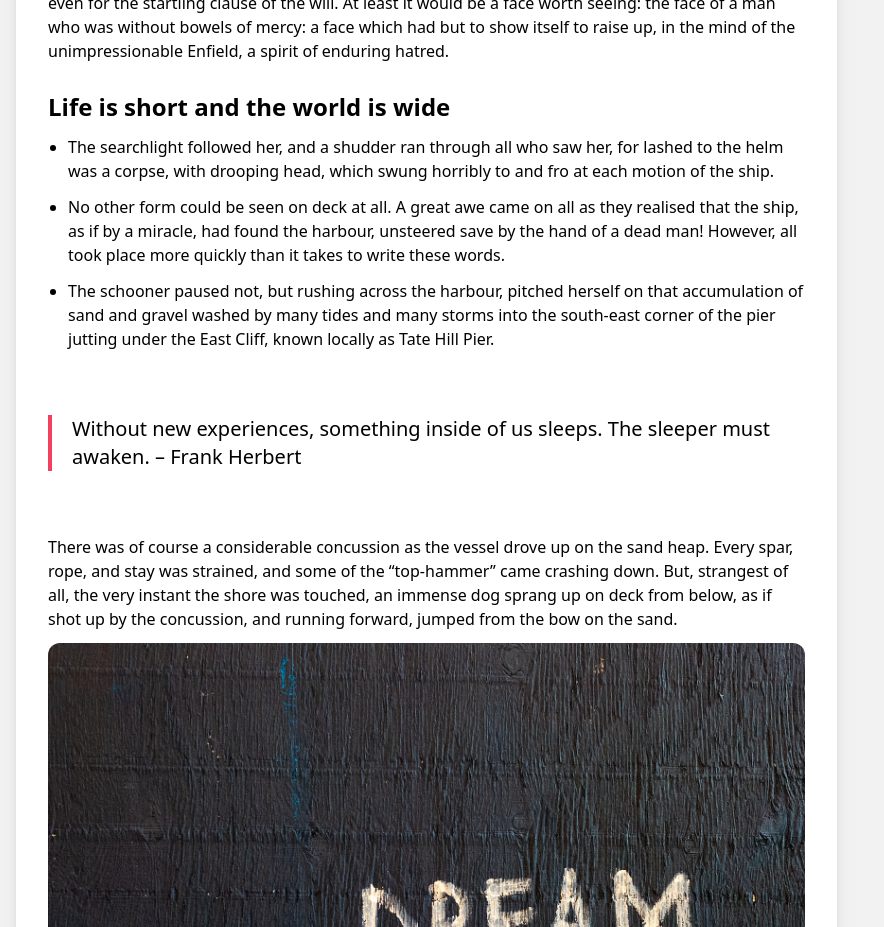
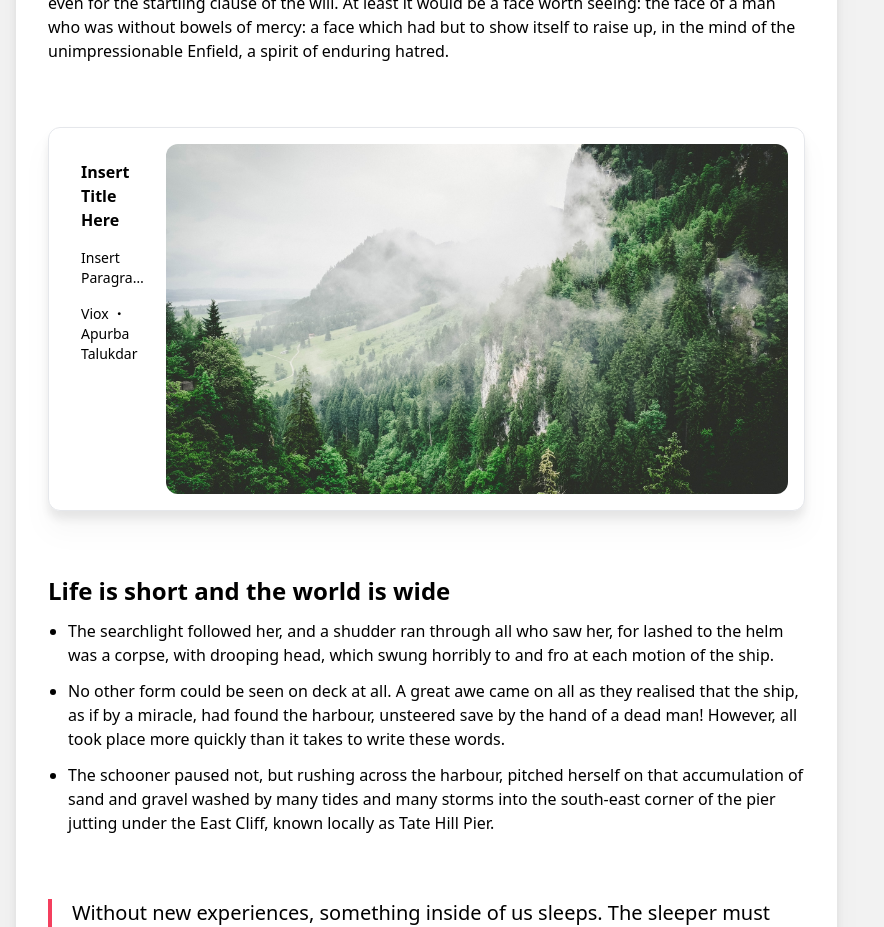
Before and after one commit to dashiedash/neon-theme, a Next.js app: page /items/post-cover-autoheight in a window 1280 px wide. Shown: the part 2900-3827 px from the top of the page, without its empty margins (0-884 px from the left). Built offline with nearby package versions, Linux system fonts and the light colour scheme; no server answers.

Commit message:
Set External Article card in Post Cover Autoheight

```diff
--- a/src/components/main/article.tsx
+++ b/src/components/main/article.tsx
@@ -138,10 +138,12 @@ export const ExternalArticle = ({
   url,
   source,
   author,
+  image,
 }: {
   url: string;
   source: string;
   author: string;
+  image: string;
 }) => {
   const [title, setTitle] = useState("Loading...");
   const [firstParagraph, setFirstParagraph] = useState("");
@@ -156,15 +158,15 @@ export const ExternalArticle = ({
 
         // Fetch Title
         const title = doc.querySelector("h1")?.textContent;
-        setTitle(title || "Default Title");
+        setTitle(title || "Insert Title Here");
 
         // Fetch First Paragraph
         const firstParagraph = doc.querySelector("p")?.textContent;
         setFirstParagraph(firstParagraph || "");
       } catch (error) {
         console.error("Error fetching external page:", error);
-        setTitle("Default Title");
-        setFirstParagraph("");
+        setTitle("Insert Title Here");
+        setFirstParagraph("Insert Paragraph Here");
       }
     };
 
@@ -187,7 +189,7 @@ export const ExternalArticle = ({
           </div>
           <div className="">
             <Image
-              src="/jpeg/photo-ext1.jpg"
+              src={image}
               alt=""
               width={1920}
               height={400}
--- a/src/pages/items/post-cover-autoheight.tsx
+++ b/src/pages/items/post-cover-autoheight.tsx
@@ -1,6 +1,5 @@
 // Utilities
 import { useState } from "react";
-import Image from "next/image";
 
 // Components
 import { NavBar } from "@/components/header/nav-bar";
@@ -8,6 +7,7 @@ import {
   ArticleHeader,
   ArticleQuoteBlock,
   ArticleImage,
+  ExternalArticle,
 } from "@/components/main/article";
 import { SocialLinks } from "@/components/main/social-links";
 import { AuthorCard } from "@/components/main/author";
@@ -117,14 +117,21 @@ const PostFullwidth = () => {
                   </h2>
 
                   <p className="mb-5">
-                    He might see a reason for his friend&rsquo;s strange preference or
-                    bondage (call it which you please) and even for the
-                    startling clause of the will. At least it would be a face
-                    worth seeing: the face of a man who was without bowels of
-                    mercy: a face which had but to show itself to raise up, in
-                    the mind of the unimpressionable Enfield, a spirit of
+                    He might see a reason for his friend&rsquo;s strange
+                    preference or bondage (call it which you please) and even
+                    for the startling clause of the will. At least it would be a
+                    face worth seeing: the face of a man who was without bowels
+                    of mercy: a face which had but to show itself to raise up,
+                    in the mind of the unimpressionable Enfield, a spirit of
                     enduring hatred.
                   </p>
+
+                  <ExternalArticle
+                    url="https://viox.gbjsolution.com/with-age-comes-wisdom-with-travel-comes-understanding/"
+                    image="/jpeg/photo-1468434453985-b1ca3b555f00.jpg"
+                    source="Viox"
+                    author="Apurba Talukdar"
+                  />
                 </section>
 
                 <section>
```
Also changed, not shown: public/jpeg/photo-1468434453985-b1ca3b555f00.jpg (added).
